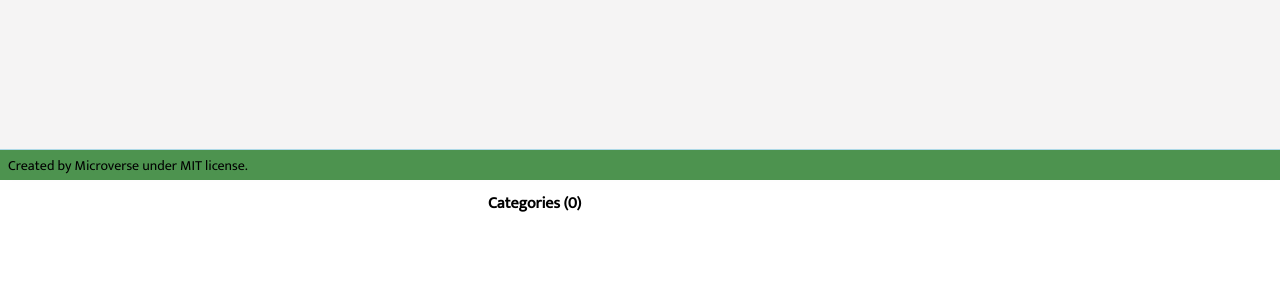
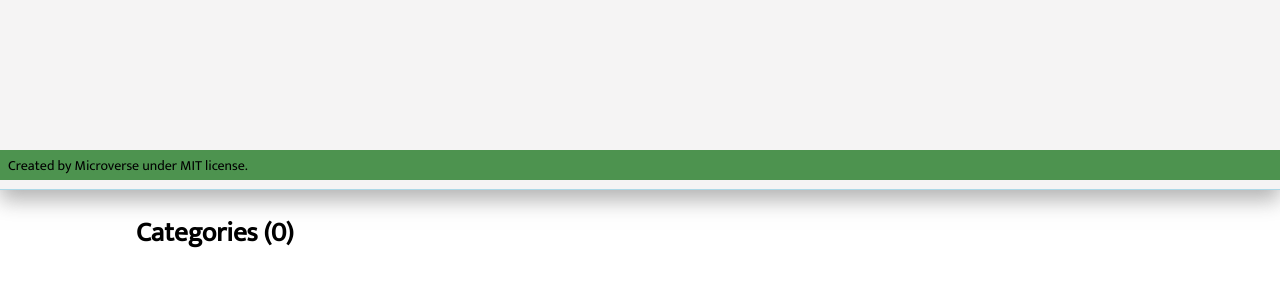
Before and after one commit to anagudelogu/capstone-two, a website built with webpack: page src/index.html in a window 1280 px wide. Shown: the part 620-906 px from the top of the page. Built offline with nearby package versions, Linux system fonts and the light colour scheme; no server answers.

Commit message:
Fix landing

```diff
--- a/src/index.css
+++ b/src/index.css
@@ -479,6 +479,16 @@ footer {
     justify-content: space-between;
   }
 
+  .landing {
+    margin-top: 90px;
+    gap: 20px;
+  }
+
+  .landing__counter {
+    width: 80%;
+    font-size: 1.69rem;
+  }
+
   .navbar__recipes {
     display: block;
   }
@@ -504,6 +514,7 @@ footer {
 
   .recipes__card {
     width: 20%;
+    min-width: 180px;
     max-width: 200px;
     display: flex;
     flex-direction: column;
```
